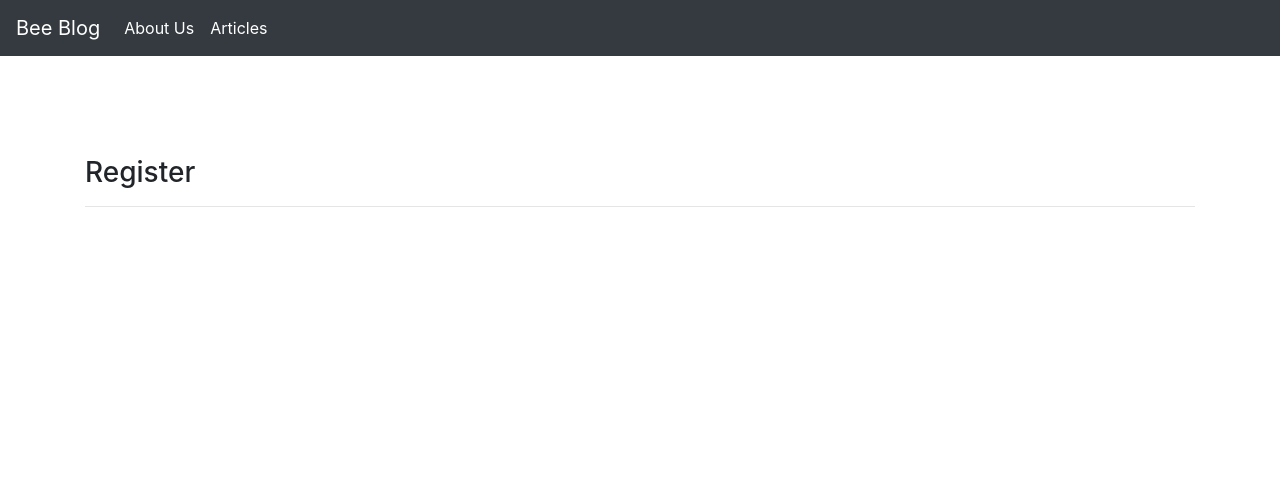
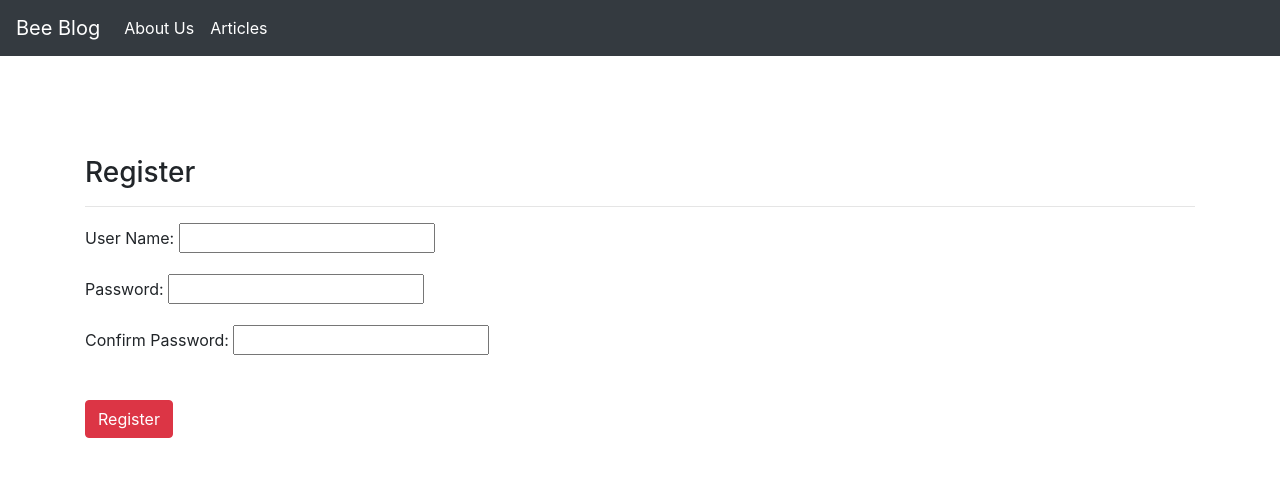
Before and after one commit to Blankbee/django-BlogProject, a Django app: page /user/register/ in a window 1280 px wide. Shown: the top 477 px of the page. Run offline with Django 4.2, Linux system fonts and the light colour scheme; some libraries are stand-ins or nearby versions.

Commit message:
created register form

```diff
--- a/blog/settings.py
+++ b/blog/settings.py
@@ -39,6 +39,7 @@ INSTALLED_APPS = [
     'django.contrib.messages',
     'django.contrib.staticfiles',
     "article",
+    "user",
 ]
 
 MIDDLEWARE = [
--- a/templates/register.html
+++ b/templates/register.html
@@ -4,4 +4,11 @@
 <h3>Register</h3>
 <hr>
 
+<form method="post">
+    {{form.as_p}}
+    <br>
+    <button type="submit" class="btn btn-danger">Register</button>
+
+</form>
+
 {% endblock body %}
--- /dev/null
+++ b/user/forms.py
@@ -0,0 +1,20 @@
+from django import forms
+
+class RegisterForm(forms.Form):
+    username=forms.CharField(max_length=50,label="User Name")
+    password=forms.CharField(max_length=20,label="Password",widget=forms.PasswordInput)
+    confirm=forms.CharField(max_length=20,label="Confirm Password",widget=forms.PasswordInput)
+
+    def clean(self):    # bu fonksiyon göndereceğimiz bilgileri göndermeden önce onları alıp işlem yapmamızı sağlar.
+        username=self.cleaned_data.get("username")
+        password=self.cleaned_data.get("password")
+        confirm=self.cleaned_data.get("confirm")
+
+        if password and confirm and password !=confirm:
+            raise forms.ValidationError("Passwords not matching!")
+
+        values={
+            "username":username,
+            "password":password
+        }
+        return values
--- a/user/views.py
+++ b/user/views.py
@@ -1,9 +1,14 @@
 from django.shortcuts import render
-
+from .forms import RegisterForm
 # Create your views here.
 
 def register(request):
-    return render(request,"register.html")
+    form=RegisterForm()
+    context={
+        "form":form
+    }
+
+    return render(request,"register.html",context)
 def loginUser(request):
     return render(request,"login.html")
 def logoutUser(request):
```
